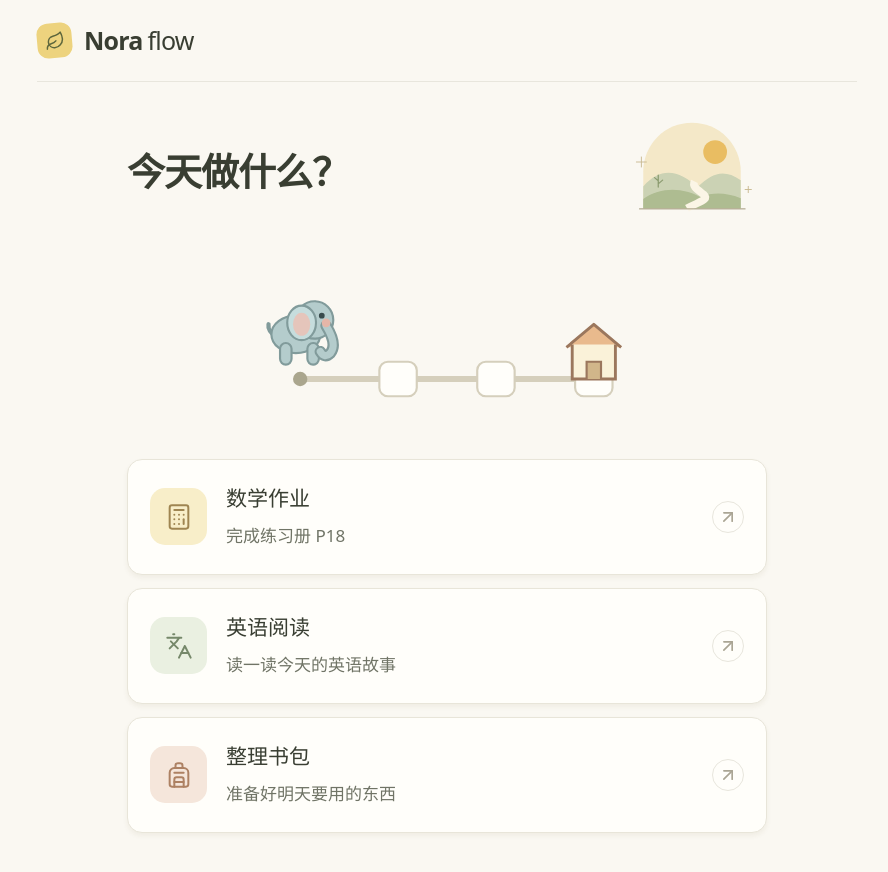
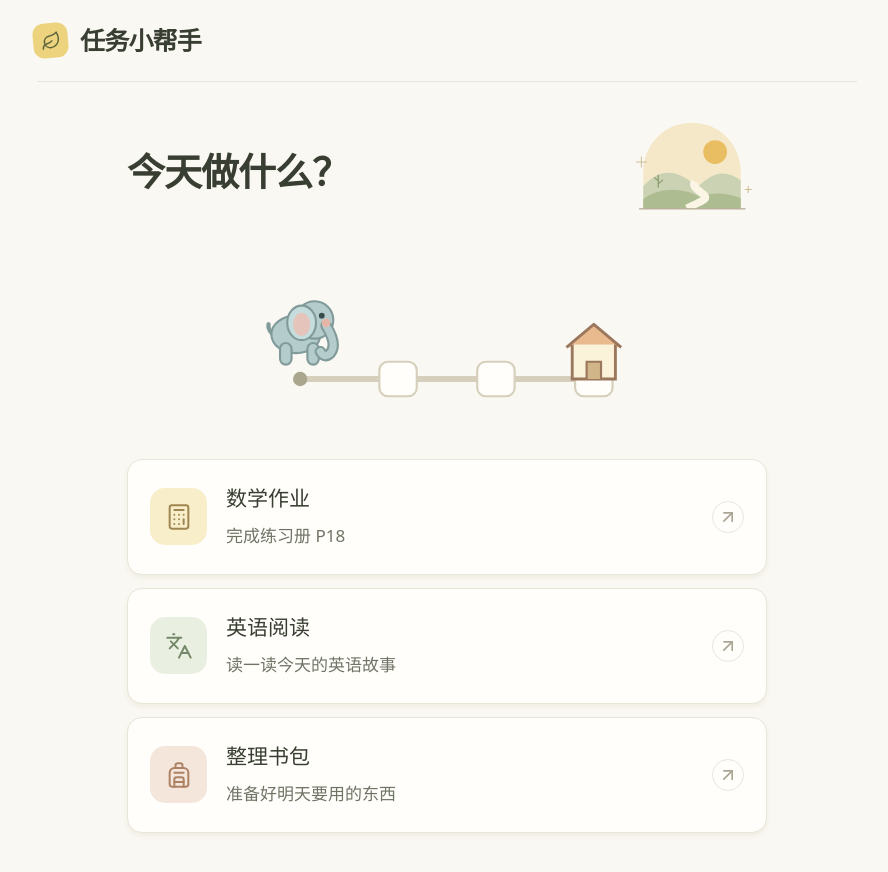
Before and after one commit to ico0018/AdhdTaskHelper, a Next.js app: page / in a window 1280 px wide. Shown: the whole page, without its empty margins (193-1081 px from the left). Built offline with nearby package versions, Linux system fonts and the light colour scheme.

Commit message:
chore: rename application to 任务小帮手

```diff
--- a/src/components/nora-app.tsx
+++ b/src/components/nora-app.tsx
@@ -168,7 +168,7 @@ export default function NoraApp({
           <Link
             className="wordmark"
             href="/"
-            aria-label="Nora Flow 首页"
+            aria-label="任务小帮手 首页"
             onClick={
               parentMode
                 ? undefined
@@ -181,7 +181,7 @@ export default function NoraApp({
             <span className="brand-icon">
               <Leaf size={20} strokeWidth={1.8} />
             </span>
-            Nora<span>flow</span>
+            任务小帮手
           </Link>
         </header>
       )}
```
